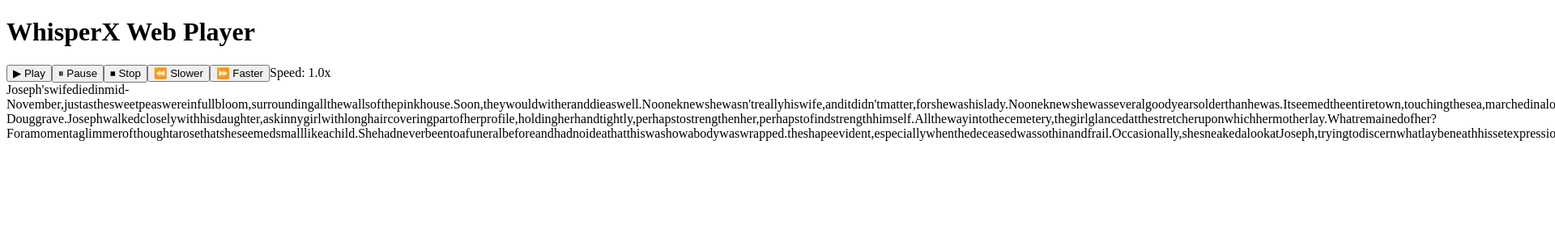
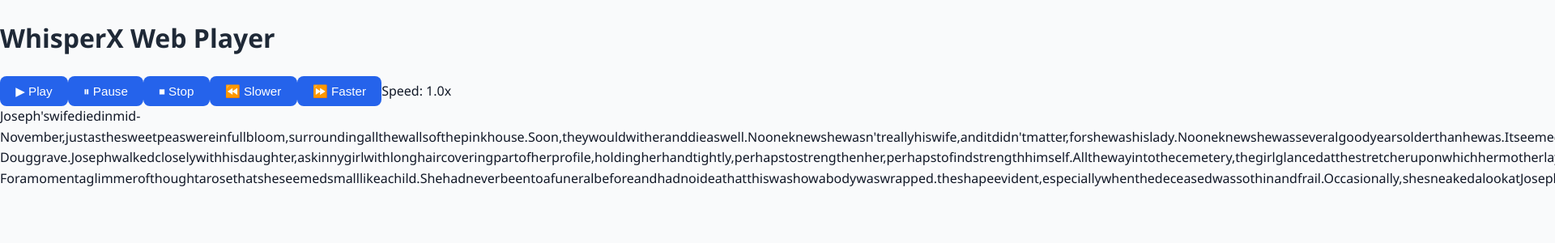
Before and after one commit to leebar3038080/book-web-player, a Next.js app: page / in a window 1280 px wide. Shown: the top 300 px of the page at 81% size, 1920 px wide, since content can reach past the window. Built offline with nearby package versions, Linux system fonts and the light colour scheme.

Commit message:
Create _app.js

```diff
--- /dev/null
+++ b/pages/_app.js
@@ -0,0 +1,8 @@
+// pages/_app.js
+import "../styles/globals.css";
+
+function MyApp({ Component, pageProps }) {
+  return <Component {...pageProps} />;
+}
+
+export default MyApp;
```
